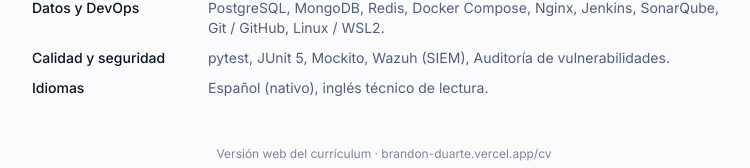
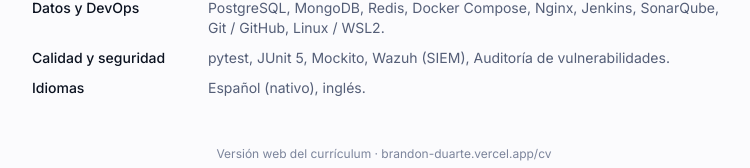
Before and after one commit to Brandon-Duarte/portafolio, a Next.js app: page /cv in a window 1280 px wide. Shown: the part 2514-2682 px from the top of the page, without its empty margins (256-1006 px from the left). Built offline with nearby package versions, Linux system fonts and the light colour scheme.

Commit message:
docs: ajustar roles del hero y nivel de ingles

```diff
--- a/app/cv/page.tsx
+++ b/app/cv/page.tsx
@@ -167,7 +167,7 @@
           ))}
           <div className="grid gap-1 sm:grid-cols-[10rem_1fr] sm:gap-4">
             <dt className="text-sm font-medium text-fg">Idiomas</dt>
-            <dd className="text-sm text-muted">Español (nativo), inglés técnico de lectura.</dd>
+            <dd className="text-sm text-muted">Español (nativo), inglés.</dd>
           </div>
         </dl>
       </section>
--- a/components/Hero.tsx
+++ b/components/Hero.tsx
@@ -17,7 +17,6 @@
 const ROLES = [
   "IA aplicada y arquitecturas RAG",
   "APIs REST en Java, Go y Python",
-  "Optimización multiobjetivo con NSGA-II",
   "Desarrollo full-stack",
 ];
 
--- a/components/Skills.tsx
+++ b/components/Skills.tsx
@@ -35,7 +35,7 @@
 
       <Reveal delay={220}>
         <p className="mt-8 text-sm text-subtle">
-          Idiomas: <span className="text-muted">Español (nativo)</span> · Inglés técnico de lectura.
+          Idiomas: <span className="text-muted">Español (nativo)</span> · Inglés.
         </p>
       </Reveal>
     </Section>
```
